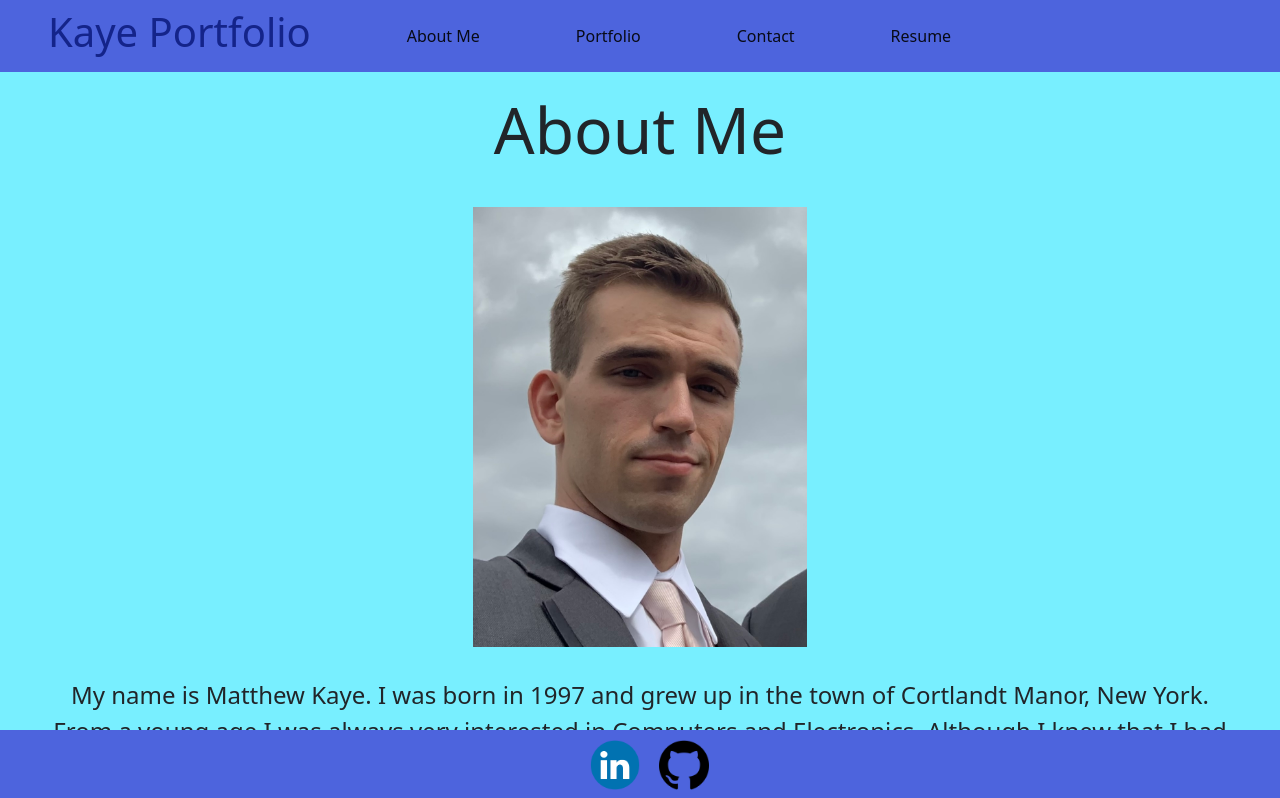
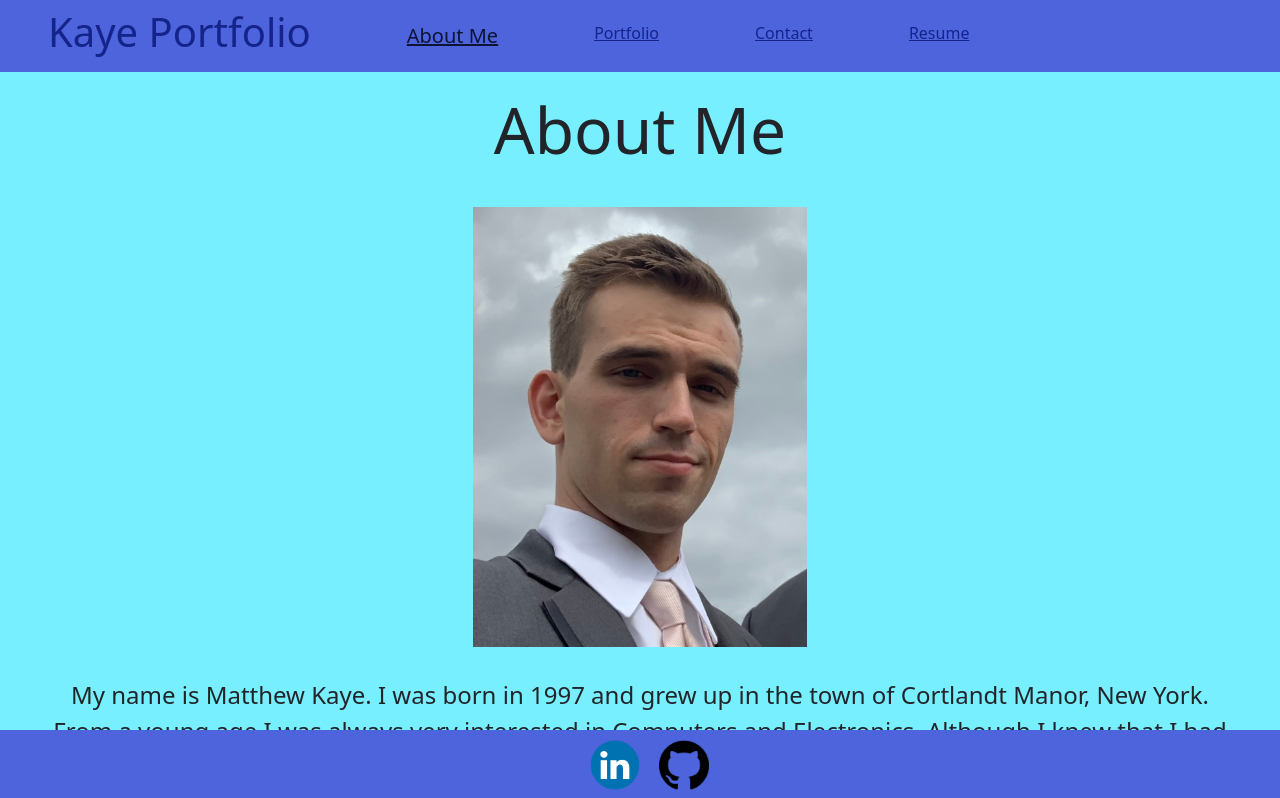
Before and after one commit to mkaye97/employers-react-to-me, a React (Create React App) app: page / in a window 1280 px wide. Shown: the top 798 px of the page. Built offline with nearby package versions, Linux system fonts and the light colour scheme.

Commit message:
fixed image rendering. Nav links respond as active now and increase in size.

```diff
--- a/src/App.css
+++ b/src/App.css
@@ -7,6 +7,6 @@
 }
 
 .bg {
-    height: auto;
+    max-height: auto;
     background-color: var(--electric-blue);
 }
--- a/src/components/Navigation.js
+++ b/src/components/Navigation.js
@@ -7,10 +7,18 @@ function Navigation({ currentPage, handlePageChange }) {
             <h1 className='main-colors nav-text px-5'>Kaye Portfolio</h1>
             <div>
                 <div className="navbar-nav">
-                    <a onClick={() => handlePageChange('About')} className={currentPage ? "px-5 main-colors nav-text nav-link active" : "px-5 main-colors nav-text link-underline-opacity-75-hover"} href="#about">About Me</a>
-                    <a onClick={() => handlePageChange('Portfolio')} className={currentPage ? "px-5 main-colors nav-text nav-link active" : "px-5 main-colors nav-text link-underline-opacity-75-hover"} href="#portfolio">Portfolio</a>
-                    <a onClick={() => handlePageChange('Contact')} className={currentPage ? "px-5 main-colors nav-text nav-link active" : "px-5 main-colors nav-text link-underline-opacity-75-hover"} href="#contact">Contact</a>
-                    <a onClick={() => handlePageChange('Resume')} className={currentPage ? "px-5 main-colors nav-text nav-link active" : "px-5 main-colors nav-text link-underline-opacity-75-hover"} href="#resume">Resume</a>
+                    <li>
+                        <a onClick={() => handlePageChange('About')} className={currentPage === 'About' ? "px-5 main-colors nav-text link-underline-opacity-75-hover active-nav" : "px-5 main-colors nav-text link-underline-opacity-75-hover"} href="#about">About Me</a>
+                    </li>
+                    <li>
+                        <a onClick={() => handlePageChange('Portfolio')} className={currentPage === 'Portfolio' ? "px-5 main-colors nav-text link-underline-opacity-75-hover active-nav" : "px-5 main-colors nav-text link-underline-opacity-75-hover"} href="#portfolio">Portfolio</a>
+                    </li>
+                    <li>
+                        <a onClick={() => handlePageChange('Contact')} className={currentPage === 'Contact' ? "px-5 main-colors nav-text link-underline-opacity-75-hover active-nav" : "px-5 main-colors nav-text link-underline-opacity-75-hover"} href="#contact">Contact</a>
+                    </li>
+                    <li>
+                        <a onClick={() => handlePageChange('Resume')} className={currentPage === 'Resume' ? "px-5 main-colors nav-text link-underline-opacity-75-hover active-nav" : "px-5 main-colors nav-text link-underline-opacity-75-hover"} href="#resume">Resume</a>
+                    </li>
                 </div>
             </div>
         </nav>
--- a/src/components/pages/Portfolio.js
+++ b/src/components/pages/Portfolio.js
@@ -21,7 +21,7 @@ function About() {
                 </div>
             </div>
             <div className="p-2 col-12 col-lg-6">
-                <div className="card text-center">
+                <div className="text-center">
                     <div className="card-header">
                         WalLot
                     </div>
--- a/src/components/pages/Resume.js
+++ b/src/components/pages/Resume.js
@@ -30,7 +30,7 @@ function Resume() {
                     <li className="list-item">Express</li>
                     <li className="list-item">MySQL, Sequelize</li>
                     <li className="list-item">MongoDB, Mongoose</li>
-                    <li className="list-item">RESTful API's</li>
+                    <li className="list-item">REST API's</li>
                     <li className="list-item">GraphQL</li>
                 </ul>
                 <h3>Other Notable Skills and Familiar Concepts</h3>
--- a/src/styles/Navigation.css
+++ b/src/styles/Navigation.css
@@ -2,7 +2,7 @@
     --electric-blue: #78efffff;
     --resolution-blue: #14248aff;
     --silver-lake-blue: #6290c8ff;
-    --bittersweet: #f26157ff;
+    --oxford-blue: #0d1434ff;
     --savoy-blue: #4d64ddff;
 }
 
@@ -14,6 +14,11 @@
     color: var(--resolution-blue);
 }
 
+.active-nav {
+    color: var(--oxford-blue);
+    font-size: 20px;
+}
+
 .nav-container {
     background-color: var(--savoy-blue);
     width: 100%;
--- a/src/styles/Portfolio.css
+++ b/src/styles/Portfolio.css
@@ -4,10 +4,6 @@
     --silver-lake-blue: #6290c8ff;
     --bittersweet: #f26157ff;
     --savoy-blue: #4d64ddff;
-}
-
-.card {
-    background-color: var(--savoy-blue);
 }
 
 .image-container {
```
